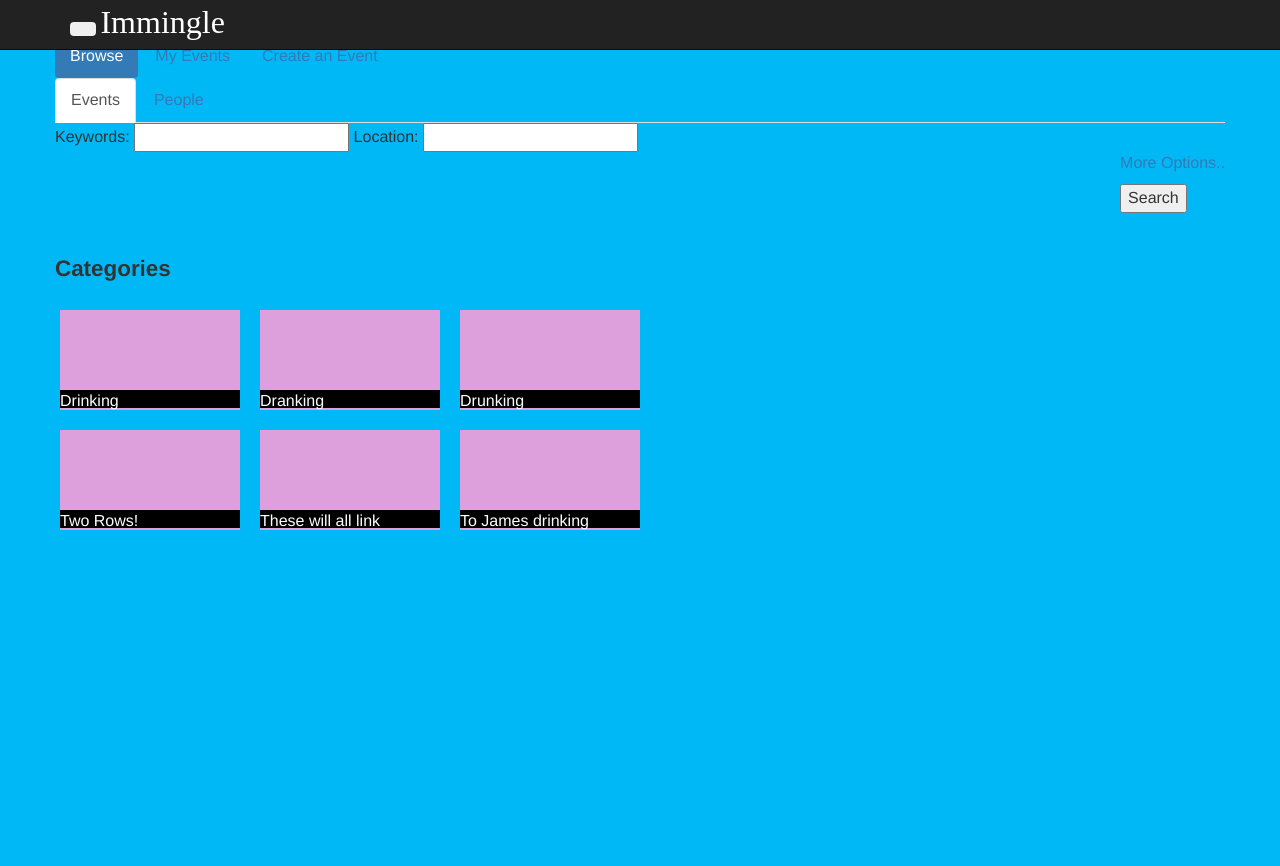
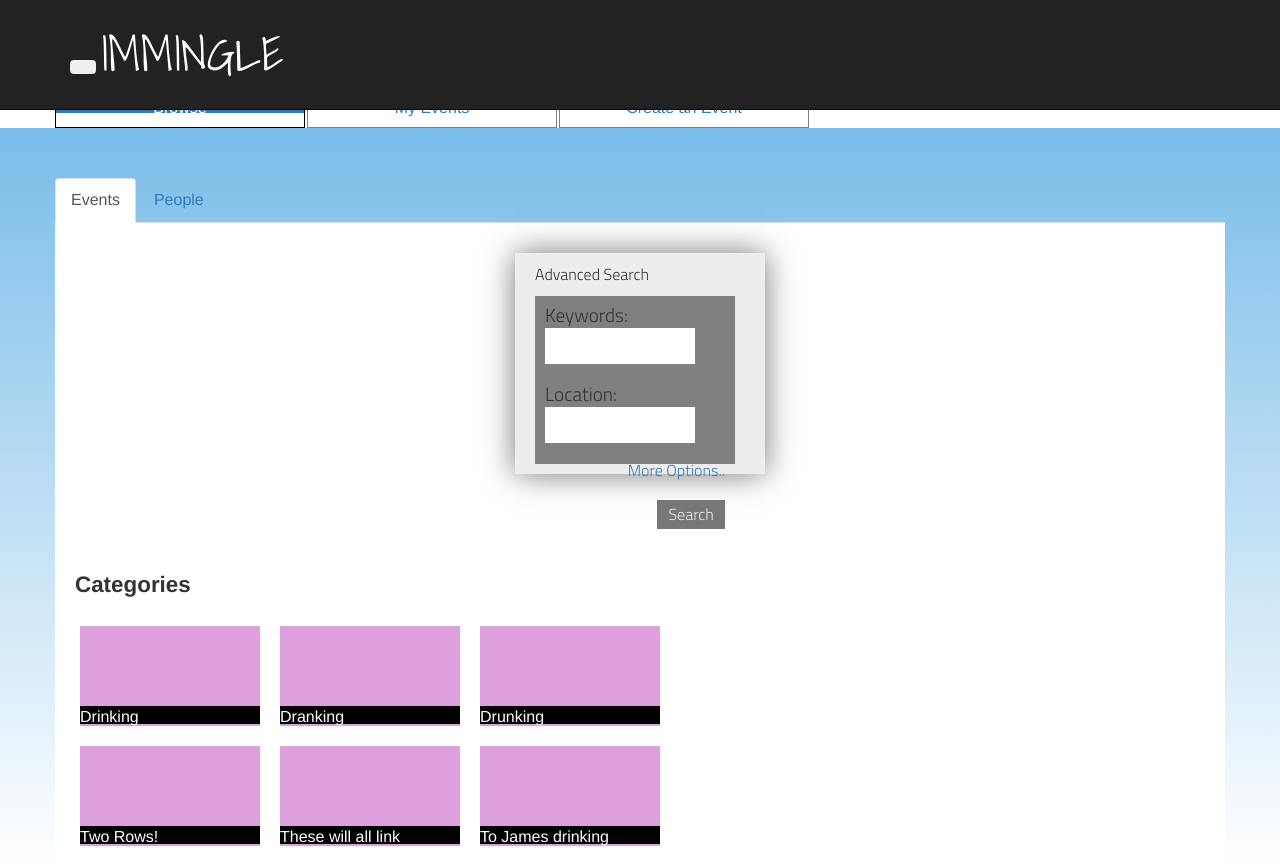
Before and after one commit to choo1991/Immingle, a PHP site: page /events.php in a window 1280 px wide. Before the commit the page ends 530 px from the top, so only its background shows below. Run offline with PHP 8.4, Linux system fonts and the light colour scheme; some libraries are stand-ins or nearby versions.

Commit message:
Josh's changes 5/4

```diff
--- a/basic.css
+++ b/basic.css
@@ -1,7 +1,26 @@
 body{
     min-width:880px;
     font-size:16px;
-        background-color: #00B8F5;
+
+
+        /* IE10 Consumer Preview */
+background-image: -ms-linear-gradient(top, #63B1E5 0%, #FFFFFF 100%);
+
+/* Mozilla Firefox */
+background-image: -moz-linear-gradient(top, #63B1E5 0%, #FFFFFF 100%);
+
+/* Opera */
+background-image: -o-linear-gradient(top, #63B1E5 0%, #FFFFFF 100%);
+
+/* Webkit (Safari/Chrome 10) */
+background-image: -webkit-gradient(linear, left top, left bottom, color-stop(0, #63B1E5), color-stop(1, #FFFFFF));
+
+/* Webkit (Chrome 11+) */
+background-image: -webkit-linear-gradient(top, #63B1E5 0%, #FFFFFF 100%);
+
+/* W3C Markup, IE10 Release Preview */
+background-image: linear-gradient(to bottom, #63B1E5 0%, #FFFFFF 100%);
+background-repeat:no-repeat;
 
 }
 .box form input[type="password"], .box form input[type="email"], .box form input[type="text"]{
@@ -17,9 +36,9 @@ body{
     padding:10px 30px 10px 20px;
     margin:10px auto 30px auto;
     font-family: "Titillium Web", sans-serif;
-   -moz-box-shadow:    0 0 10px #777777;
-   -webkit-box-shadow: 0 0 10px #777777;
-   box-shadow:         0 0 10px #777777;
+   -moz-box-shadow:    0 0 30px #777777;
+   -webkit-box-shadow: 0 0 30px #777777;
+   box-shadow:         0 0 30px #777777;
 }
 .box h2 {
     font-weight:300;
@@ -31,14 +50,43 @@ body{
 }
 .brand{
     color:white !important;
-    font-size: 2em !important;
-    font-family: 'Bitter', serif;
+    font-size: 3.5em !important;
+    font-family: 'Shadows Into Light', serif;
+    margin: 0pt;
 }
 .column{
     width:400px;
     float:left;
     margin: 20px;
 
+}
+
+p.caption{
+    font-size:16px !important;
+    color:black;
+    background-color:white;
+    margin-top:0;
+    position:relative;
+    top:-10px;
+
+    -moz-box-shadow:    0 0 70px #777777;
+    -webkit-box-shadow: 0 0 70px #777777;
+    box-shadow:         0 0 70px #777777;
+    height:100px;
+    padding:10px;
+
+
+}
+#captionTitle{
+    font-weight:bold;
+    font-size:20px;
+    margin-right:60px;
+
+}
+.column p{
+    font-size: 20px;
+    font-family: Titillium Web, sans-serif;
+    margin-top: 0px;
 }
 #content{
     width:880px;
@@ -50,13 +98,16 @@ h2{
     margin-bottom:1em;
 }
 .box label.small{
-	font-size: .55em;
-    font-weight: bold;
-    letter-spacing: -.1em;
+    font-size: .6em;
+    font-weight: 300;
+    letter-spacing: -.05em;
 }
 
 #cover{
     width:400px;
+    -moz-box-shadow:    0 0 50px #777777;
+   -webkit-box-shadow: 0 0 50px #777777;
+   box-shadow:         0 0 50px #777777;
 }
 select{
     width:10em;
@@ -70,17 +121,14 @@ select{
    background-color: #777777;
    padding:.2em .7em;
    color: rgb(237, 237, 237);
-   font-size:1.15em;
    margin-top:.5em;
 
 }
 .box input[type="checkbox"]{
-    margin:0 0 2em 0;
+    margin: 0 0 2em 0;
 }
 
-.first{
-    margin-top:35px;
-}
+
 .right{
     float:right;
 
@@ -121,12 +169,7 @@ select{
     width:150px;
     height:80px;
 }
-.date{
 
-}
-.time{
-
-}
 .creator{
     font-size:.9em;
 }
--- /dev/null
+++ b/events.js
@@ -0,0 +1,3 @@
+$(document).ready(function(){
+	alert('foobar');
+});
--- a/events.php
+++ b/events.php
@@ -18,15 +18,16 @@ include "profileHeader.php";
                         <div class ="tab-content">
                             <div class = "tab-pane active" id ="events">
                                 <div id="allContent">
-
+                                    <div class="box">
+                                    <p>Advanced Search</p>
                                     <form>
-                                        <span>Keywords: </span><input type ="text" name ="keywords"><span>  Location: </span></label><input name = "location" type ="text"><br>
+                                        <label for="keywords">Keywords: </label><input type ="text" name ="keywords"><label for ="location">  Location:</label><input name = "location" type ="text"><br>
                                         <div class="right">
                                             <p><a href="options">More Options..</a></p>
-                                            <button>Search</button>
+                                            <button class="fancyButton">Search</button>
                                         </div>
                                     </form>
-
+                                </div>
 
                                     <div id="categories" class= "clearfix" name="categories">
                                         <label for="categories">Categories</label>
@@ -99,7 +100,7 @@ include "profileHeader.php";
     </div>
 
 </div>
-
+<script src="events.js"></script>
 <?php
 include "profileFooter.php"
 ?>
--- a/header.php
+++ b/header.php
@@ -5,8 +5,8 @@ echo '<!DOCTYPE html>
 <html>
 	<head>
 		<title>Immingle</title>
+		<link href="http://fonts.googleapis.com/css?family=Shadows+Into+Light" rel="stylesheet" type="text/css">
 		<link href="http://fonts.googleapis.com/css?family=Titillium+Web:300,200" rel="stylesheet" type="text/css">
-		<link href="http://fonts.googleapis.com/css?family=Bitter:400,700" rel="stylesheet" type="text/css">
 		<link rel="stylesheet" type="text/css" href="basic.css">
 		<script src="//ajax.googleapis.com/ajax/libs/jquery/2.0.0/jquery.min.js"></script>
 		<script type="text/javascript" src="addDropdowns.js"></script>
--- /dev/null
+++ b/profile.css
@@ -0,0 +1,60 @@
+.navbar-inner{
+	padding:20px;
+}
+.brand{
+	font-size:3em !important;
+}
+.first{
+    margin-top:80px;
+    background-color:white;
+}
+.first .row .span10 .tabbable .nav-pills li{
+	border: 1px solid gray;
+	width: 250px;
+	height: 3em;
+	text-align: center;
+}
+.first .row .span10 .tabbable .nav-pills li a{
+	margin: 0;
+	padding: 1em;
+	border-radius: 0 !important;
+	height:1em;
+}
+.first .row .span10 .tabbable .nav-pills {
+	margin:0;
+}
+.first .row .span10 .tabbable .nav-pills li.active{
+	border:1px solid black;
+}
+#myEvents.tab-content{
+	background-color:white;
+	margin-top:0;
+}
+#myTab{
+	margin-bottom:0;
+	margin-top: 50px;
+}
+#allContent{
+	background-color:white;
+	padding:20px;
+}
+#allContent form{
+	background-color:grey;
+	padding:5px 10px;
+}
+#allContent form label{
+	display:inline;
+	font-size:1.2em;
+	font-weight:normal;
+}
+#allContent form input{
+	width:150px;
+}
+.fancyButton{
+	float: right;
+	border: 1px #777777;
+	background-color: #777777;
+	padding: .2em .7em;
+	color: rgb(237, 237, 237);
+	margin-top: .5em;
+}
--- a/profileHeader.php
+++ b/profileHeader.php
@@ -3,13 +3,18 @@ echo '<!DOCTYPE html>
 <html>
 <head>
     <title>Immingle</title>
+    <link href="http://fonts.googleapis.com/css?family=Shadows+Into+Light" rel="stylesheet" type="text/css">
+    <link href="http://fonts.googleapis.com/css?family=Titillium+Web:300,200" rel="stylesheet" type="text/css">
+    <link rel="stylesheet" type="text/css" href="basic.css">
     <meta name="viewport" content="width=device-width, initial-scale=1.0">
     <link href="//netdna.bootstrapcdn.com/twitter-bootstrap/2.3.1/css/bootstrap.min.css" rel="stylesheet">
     <link rel="stylesheet" type="text/css" href="basic.css">
+    <link rel="stylesheet" type="text/css" href="profile.css">
     <link rel="stylesheet" type="text/css" href="tabs/tabs.css">
     <script src="//ajax.googleapis.com/ajax/libs/jquery/2.0.0/jquery.min.js"></script>
     <script src="//netdna.bootstrapcdn.com/twitter-bootstrap/2.3.1/js/bootstrap.min.js"></script>
     <script src="basic.js"></script>
+
 </head>
 
 <body><div class="navbar navbar-inverse navbar-fixed-top">
@@ -20,7 +25,7 @@ echo '<!DOCTYPE html>
                 <span class="icon-bar"></span>
                 <span class="icon-bar"></span>
             </button>
-            <a class="brand center" href="#">Immingle</a>
+            <a class="brand center" href="http://54.214.9.56/userProfile.php">IMMINGLE</a>
             <div class="nav-collapse collapse">
                 <div class= "center pull-right">
                     <form class="navbar-form pull-left">
@@ -40,12 +45,12 @@ echo '<!DOCTYPE html>
 <div class="first background">
     <div class="container">
         <div class ="row">
-            <div class="span8">
+            <div class="span10 offset1">
                 <div class ="tabbable">
                     <ul class="nav nav-pills">
-                        <li class="active"><a href="events.php">Browse</a></li>
-                        <li><a href="userProfile.php">My Events</a></li>
-                        <li><a href="#">Create an Event</a></li>
+                        <li id="navBrowse" class="active"><a href="events.php">Browse</a></li>
+                        <li id="navEvents"> <a href="userProfile.php">My Events</a></li>
+                        <li id="navCreate"><a href="#">Create an Event</a></li>
                     </ul>
                 </div>
             </div>
--- /dev/null
+++ b/userProfile.js
@@ -0,0 +1,3 @@
+$(document).ready(function(){
+	$("#navEvents").addClass("active").siblings().removeClass("active");
+});
--- a/userProfile.php
+++ b/userProfile.php
@@ -46,7 +46,7 @@ include "profileHeader.php";
 									<div class="description">
 									<p>Le future prez iz getting schwasty. Get it yuhhhh boiiiiiiiii</p>
 									<p>Be there or fuck off.</p>
-									<p>We still love you though. <3s and stuff.</p>
+									<p>We still love you though. </p>
 									<a class="label" href="joinEvent.php">View</a>
 									</div>
 								</div>
@@ -63,7 +63,7 @@ include "profileHeader.php";
 	</div>
 </div>
 
-
+<script src="userProfile.js"></script>
 <?php
 include "profileFooter.php";
 ?>
```
Also changed, not shown: index.php (+15 -7 lines), asians.jpg (added), asianz.jpg (added). Lines whose indentation alone changed are shown as unchanged.
